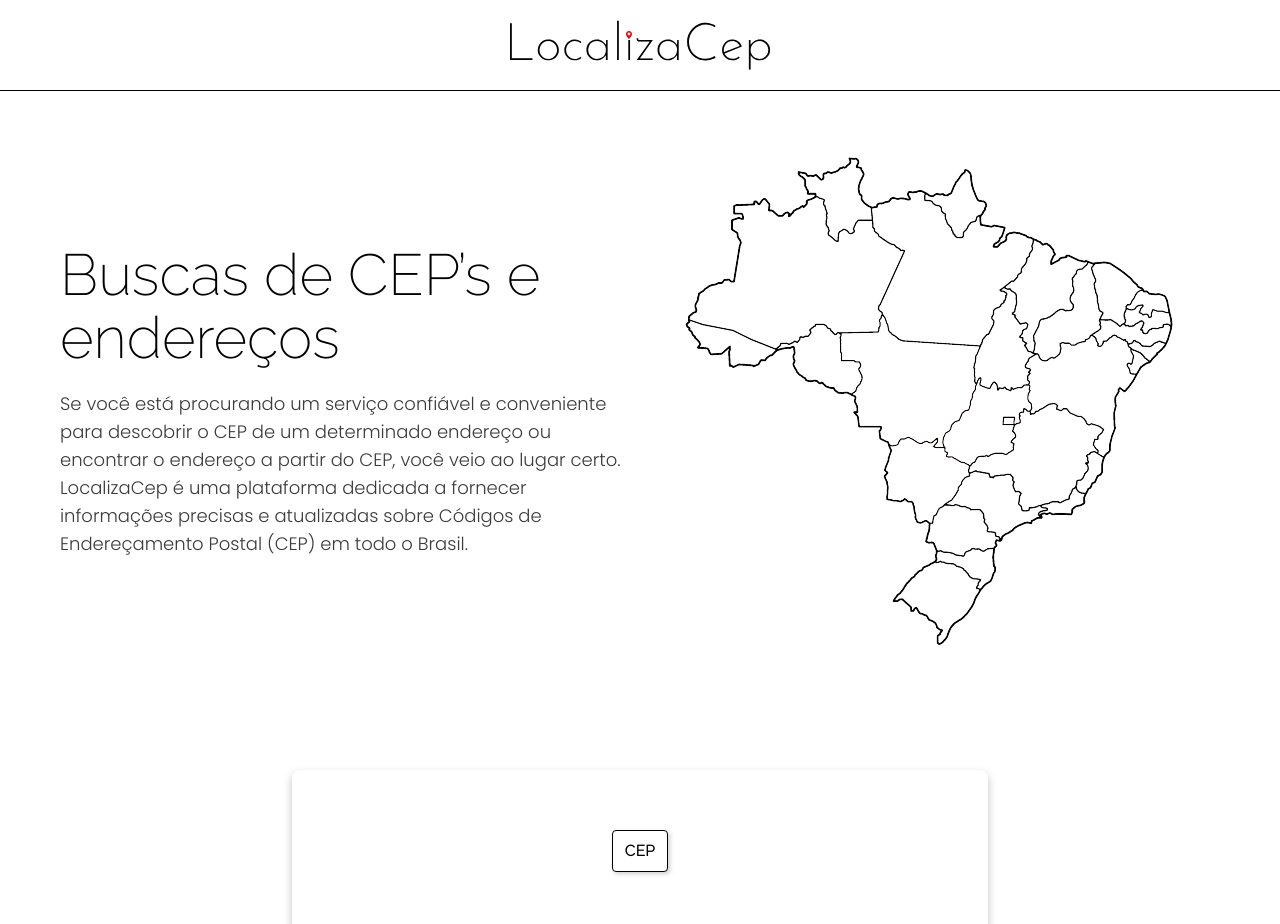
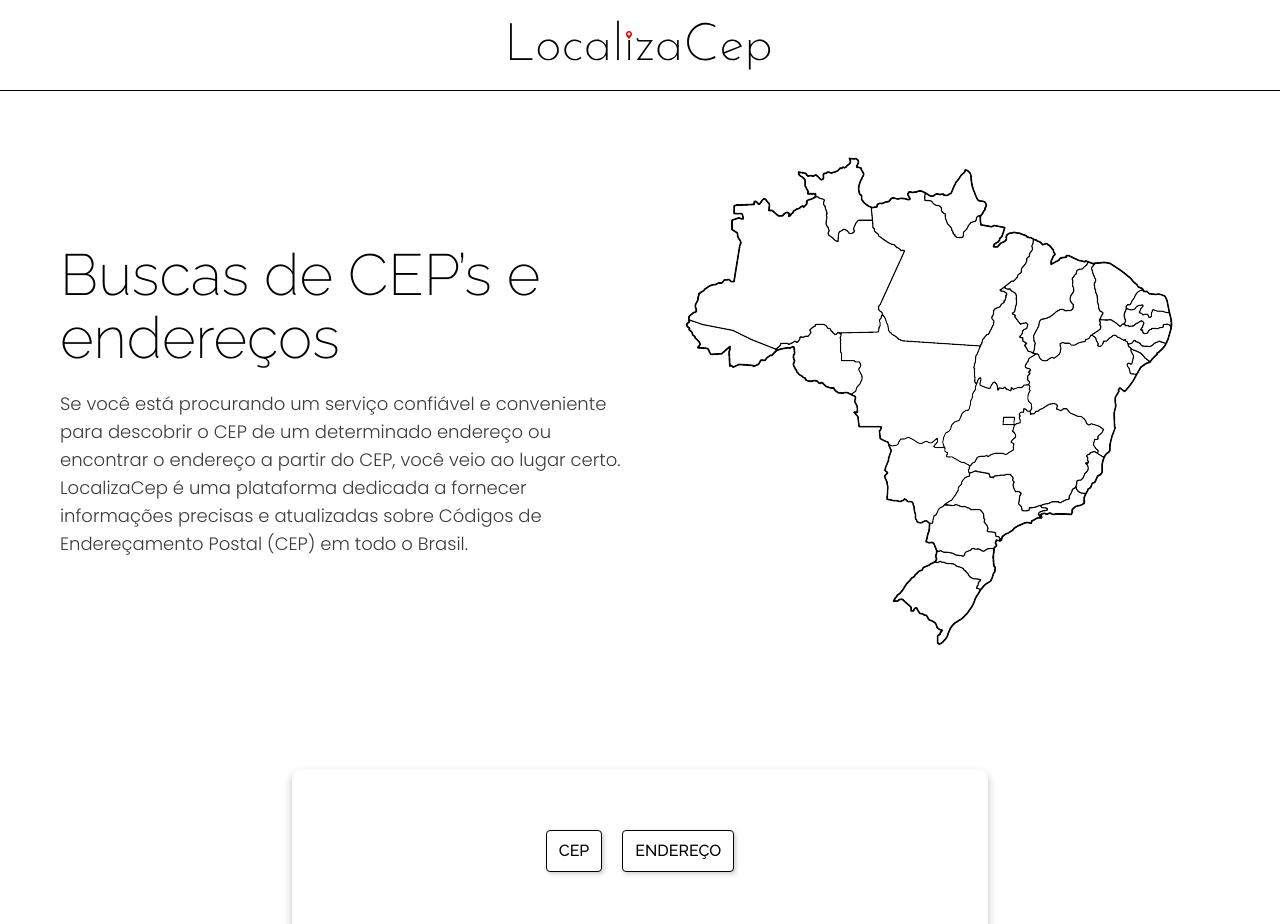
Before and after one commit to PeraltaZz/localizacep, a React (Vite) app: page / in a window 1280 px wide. Shown: the top 924 px of the page. Built offline with nearby package versions, Linux system fonts and the light colour scheme.

Commit message:
update: Forms component

```diff
--- a/src/components/Forms.jsx
+++ b/src/components/Forms.jsx
@@ -22,23 +22,25 @@ const Forms = () => {
     </button>
   );
 
-  return(
+  return (
     <section className="search container d-flex-column">
-        <div className="form-card d-flex-column g-30">
+      <div className="form-card d-flex-column g-30">
+        <div className="d-flex g-20">
         <Button
           text={buttonOptions.cep.text}
           className={`button-style ${buttonOptions.cep.className}`}
           onClick={() => handleButtonClick("cep")}
         />
-        </div>
+
         <Button
           text={buttonOptions.endereco.text}
           className={`button-style ${buttonOptions.endereco.className}`}
           onClick={() => handleButtonClick("endereco")}
         />
+        </div>
+      </div>
     </section>
-
-  )
+  );
 };
 
 export default Forms;
```
